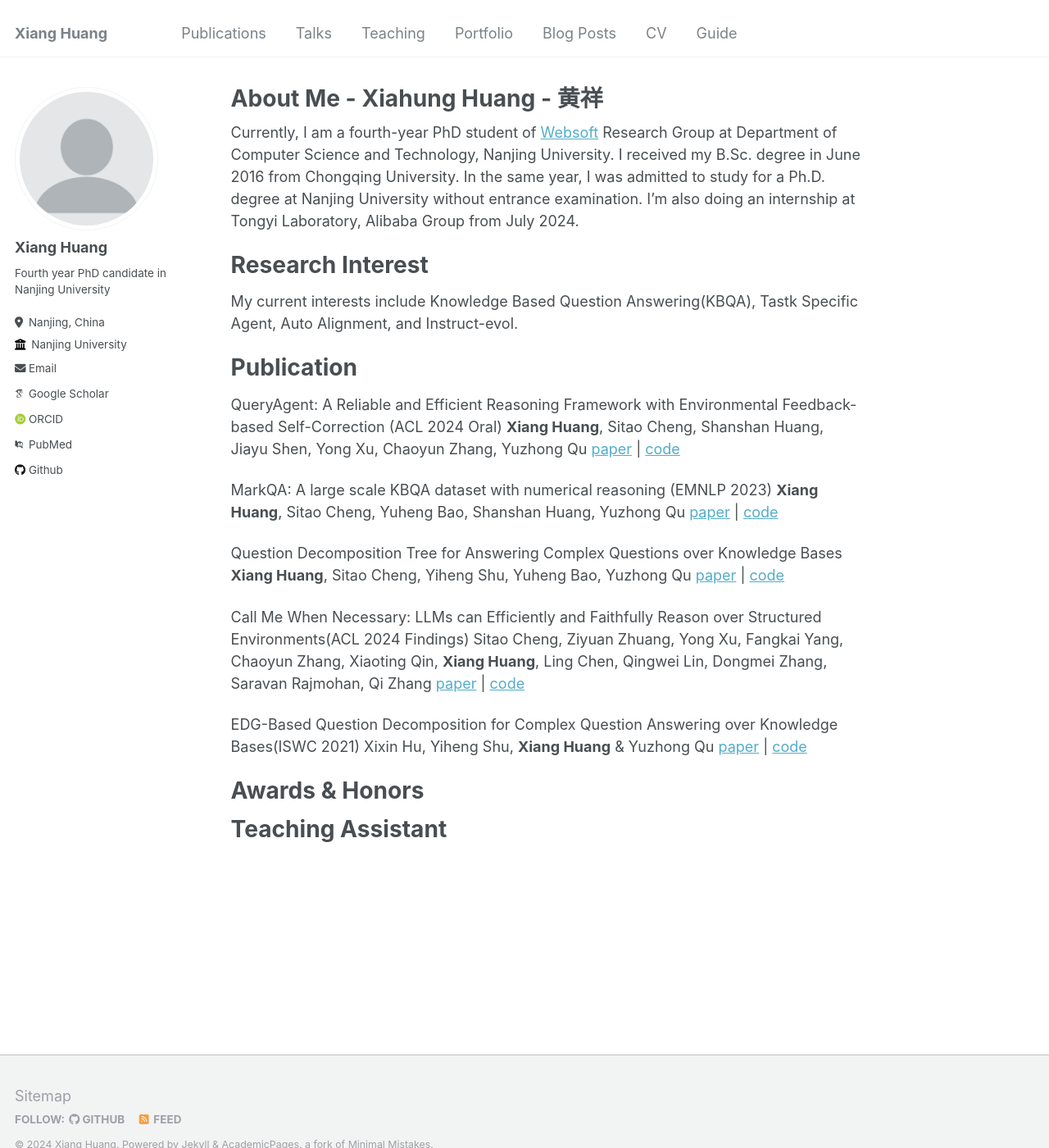
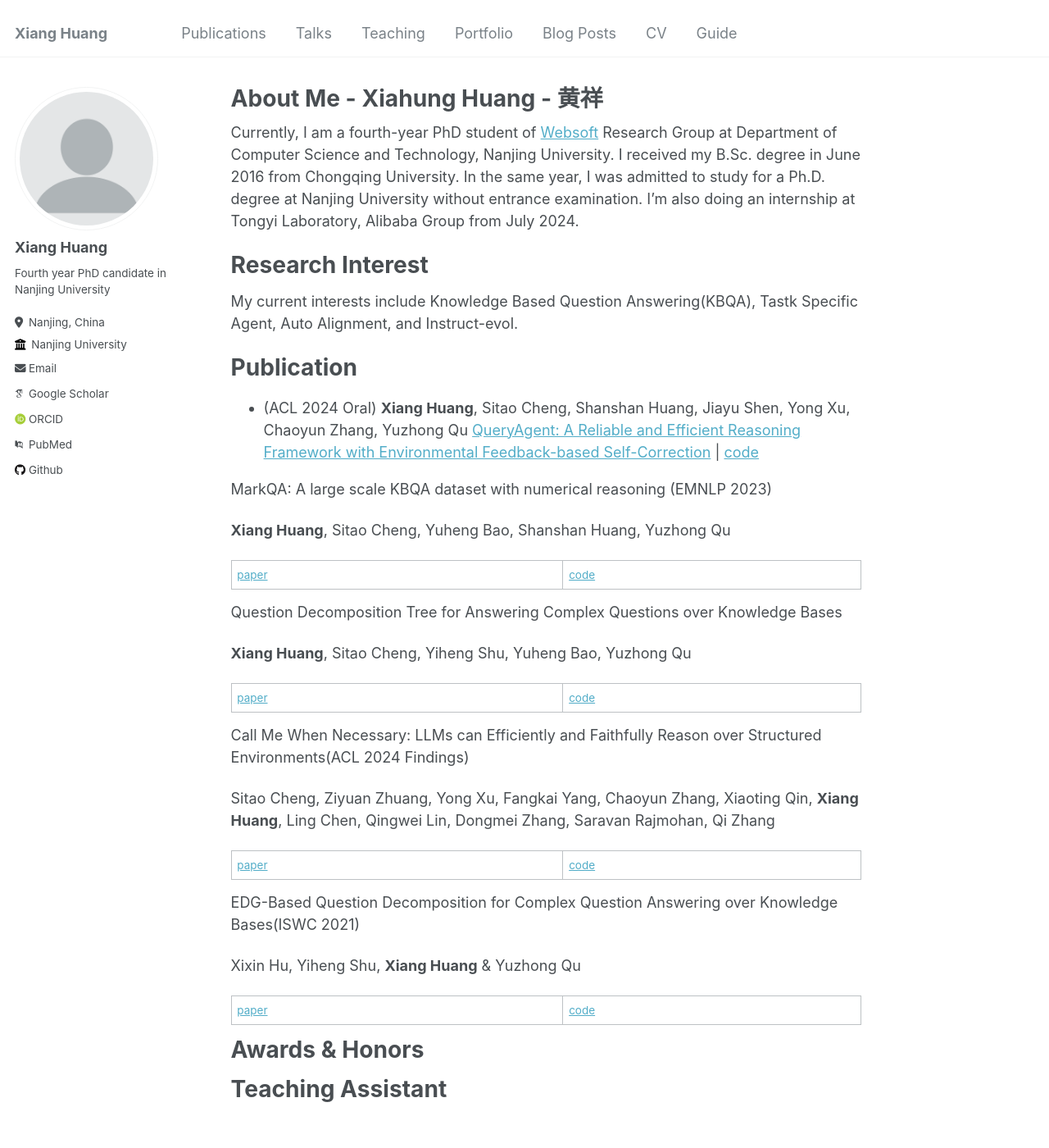
Before and after one commit to cdhx/cdhx.github.io, a Jekyll site: the page built from _pages/about.md, in a window 1280 px wide and 1400 px high. Shown: the whole window at 82% size. Built offline with Jekyll 4.4.1, drawn with Linux system fonts in a browser that asks for light colours; some web fonts are replaced.

Commit message:
Update about.md

```diff
--- a/_pages/about.md
+++ b/_pages/about.md
@@ -20,24 +20,31 @@ My current interests include Knowledge Based Question Answering(KBQA), Tastk Spe
 Publication
 ===
 
-QueryAgent: A Reliable and Efficient Reasoning Framework with Environmental Feedback-based Self-Correction (ACL 2024 Oral)
-**Xiang Huang**, Sitao Cheng, Shanshan Huang, Jiayu Shen, Yong Xu, Chaoyun Zhang, Yuzhong Qu
-[paper](https://arxiv.org/abs/2403.11886) | [code](https://github.com/cdhx/QueryAgent)
+- (ACL 2024 Oral)
+**Xiang Huang**, Sitao Cheng, Shanshan Huang, Jiayu Shen, Yong Xu, Chaoyun Zhang, Yuzhong Qu [QueryAgent: A Reliable and Efficient Reasoning Framework with Environmental Feedback-based Self-Correction](https://arxiv.org/abs/2403.11886) | [code](https://github.com/cdhx/QueryAgent)
 
 MarkQA: A large scale KBQA dataset with numerical reasoning (EMNLP 2023)
+
 **Xiang Huang**, Sitao Cheng, Yuheng Bao, Shanshan Huang, Yuzhong Qu
+
 [paper](http://arxiv.org/abs/2310.15517) | [code](https://github.com/cdhx/MarkQA)
 
 Question Decomposition Tree for Answering Complex Questions over Knowledge Bases
+
 **Xiang Huang**, Sitao Cheng, Yiheng Shu, Yuheng Bao, Yuzhong Qu
+
 [paper](https://ojs.aaai.org/index.php/AAAI/article/view/26519/26291) | [code](https://github.com/cdhx/QDTQA)
 
 Call Me When Necessary: LLMs can Efficiently and Faithfully Reason over Structured Environments(ACL 2024 Findings)
+
 Sitao Cheng, Ziyuan Zhuang, Yong Xu, Fangkai Yang, Chaoyun Zhang, Xiaoting Qin, **Xiang Huang**, Ling Chen, Qingwei Lin, Dongmei Zhang, Saravan Rajmohan, Qi Zhang
+
 [paper](https://arxiv.org/abs/2403.08593) | [code](https://github.com/sitaocheng/readi)
 
 EDG-Based Question Decomposition for Complex Question Answering over Knowledge Bases(ISWC 2021)
+
 Xixin Hu, Yiheng Shu, **Xiang Huang** & Yuzhong Qu
+
 [paper](https://link.springer.com/chapter/10.1007/978-3-030-88361-4_8) | [code](https://github.com/HXX97/EDG)
 
 
```
